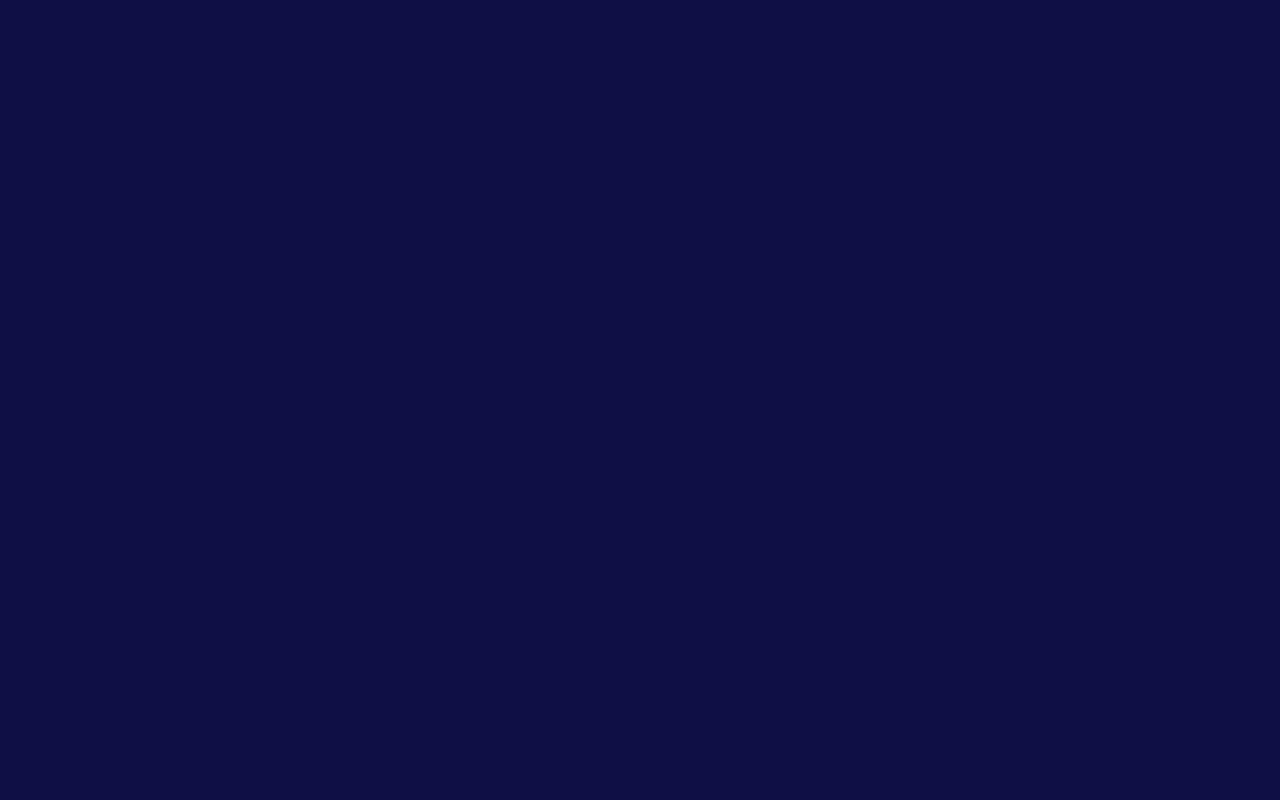
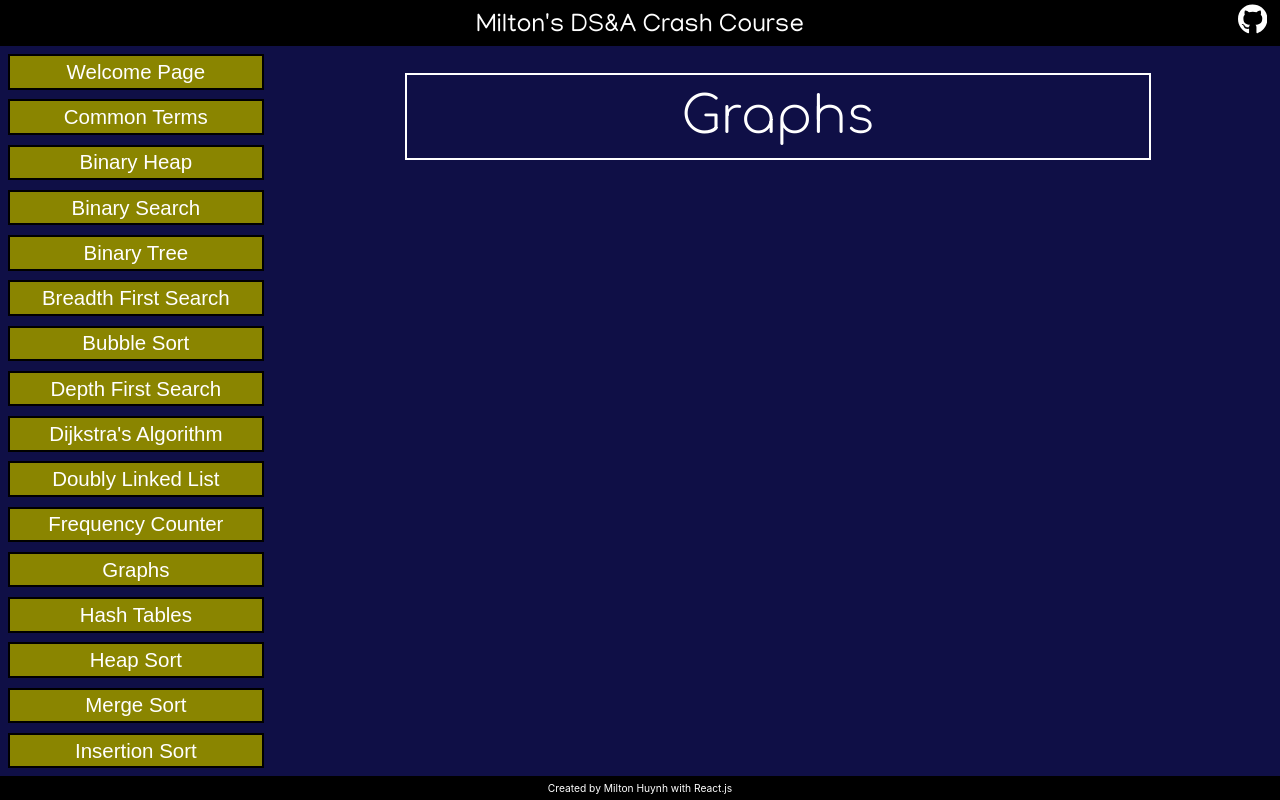
Before and after one commit to miltonhuynh/DSA-guide, a React (Create React App) app in the folder app/: page /DSA-guide/Graphs in a window 1280 px wide. Before the commit this address had no page. Built offline with nearby package versions, Linux system fonts and the light colour scheme; a web font is replaced by a local one.

Commit message:
Added Graphs template page

```diff
--- a/app/src/Components/Nav.js
+++ b/app/src/Components/Nav.js
@@ -17,6 +17,7 @@ export default function Nav() {
       <div class="Concept_Links" onClick={() => navigate("Dijkstra")}>Dijkstra's Algorithm</div>
       <div class="Concept_Links" onClick={() => navigate("DoublyLinkedList")}>Doubly Linked List</div>
       <div class="Concept_Links" onClick={() => navigate("FrequencyCounter")}>Frequency Counter</div>
+      <div class="Concept_Links" onClick={() => navigate("Graphs")}>Graphs</div>
       <div class="Concept_Links" onClick={() => navigate("HashTables")}>Hash Tables</div>
       <div class="Concept_Links" onClick={() => navigate("HeapSort")}>Heap Sort</div>
       <div class="Concept_Links" onClick={() => navigate("MergeSort")}>Merge Sort</div>
--- /dev/null
+++ b/app/src/Concepts/Graphs.js
@@ -0,0 +1,9 @@
+import React from 'react'
+
+export default function Graphs() {
+  return (
+		<div class="Concept_page">
+			<div class="Concept_title">Graphs</div>
+		</div>
+	)
+}
--- a/app/src/index.js
+++ b/app/src/index.js
@@ -30,6 +30,7 @@ import DoublyLinkedList from './Concepts/DoublyLinkedList';
 import Queue from './Concepts/Queue';
 import BinaryTree from './Concepts/BinaryTree';
 import BinaryHeap from './Concepts/BinaryHeap';
+import Graphs from './Concepts/Graphs';
 
 const root = ReactDOM.createRoot(document.getElementById('root'));
 root.render(
@@ -63,6 +64,7 @@ root.render(
         <Route path="/DSA-guide/Queue" element={<Queue />} />
         <Route path="/DSA-guide/BinaryTree" element={<BinaryTree />} />
         <Route path="/DSA-guide/BinaryHeap" element={<BinaryHeap />} />
+        <Route path="/DSA-guide/Graphs" element={<Graphs />} />
 
       </Route>
     </Routes>
```
